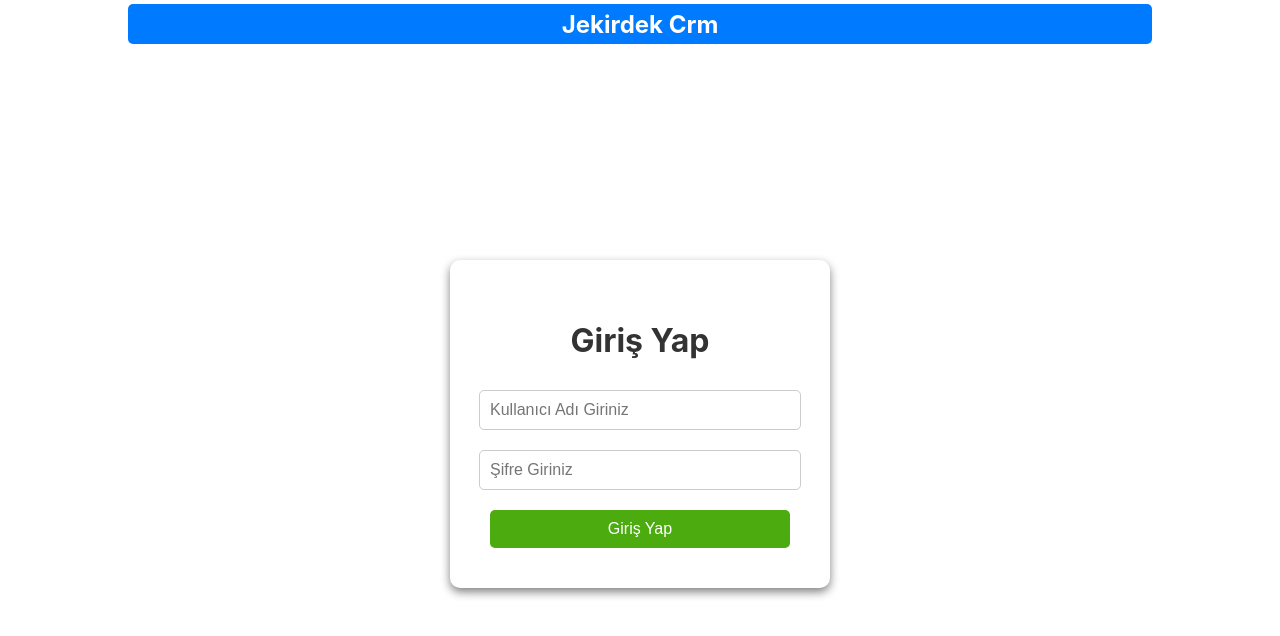
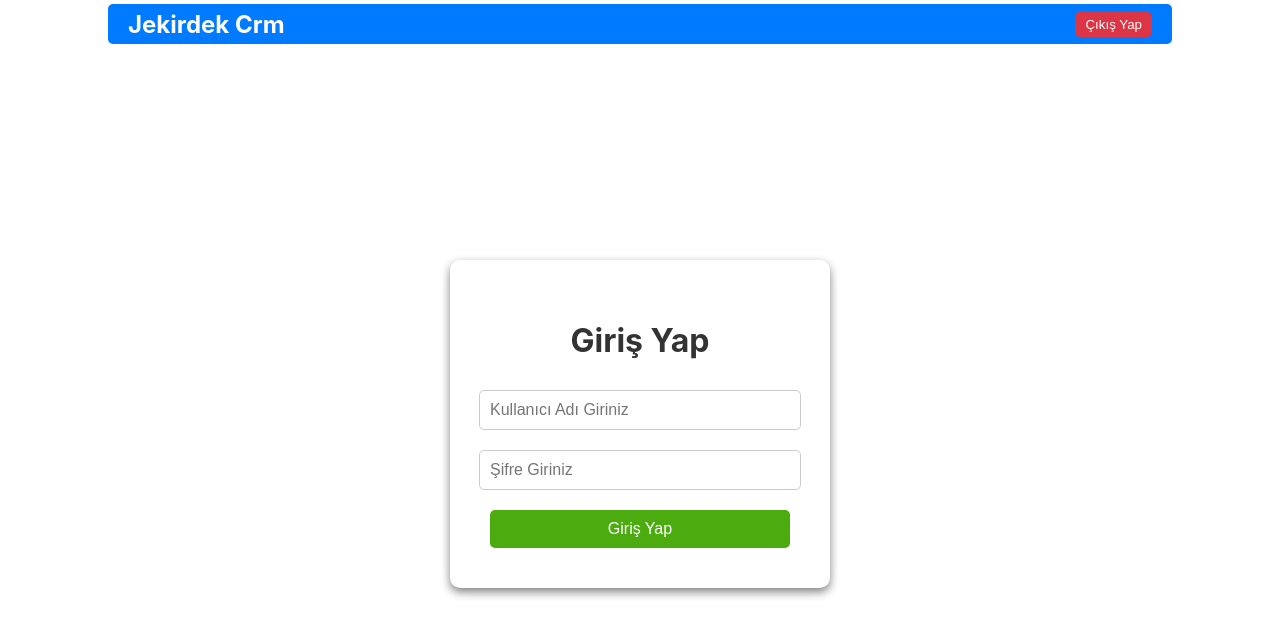
Before and after one commit to kenannaksoyy/JekirdekCrmProject, a React (Create React App) app in the folder jekirdek-crm-ui/: page / in a window 1280 px wide. Shown: the top 636 px of the page. Built offline with nearby package versions, Linux system fonts and the light colour scheme; sample sign-in values are in the browser's storage.

Commit message:
Uida Logout Eklendi

```diff
--- a/jekirdek-crm-ui/src/mainComps/CustomerManagementPage/CustomerManagement.js
+++ b/jekirdek-crm-ui/src/mainComps/CustomerManagementPage/CustomerManagement.js
@@ -161,7 +161,7 @@ export default function CustomerManagement() {
 
     return (
         <div style={custManStyles.container}>
-            <h1 style={custManStyles.header}>Müşteri Yönetimi</h1>
+            <h1 style={custManStyles.header}>{sessionStorage.getItem("userName")} Merhaba Müşteri Yönetimi Tablosu</h1>
             <button
                 style={custManStyles.addButton}
                 onMouseEnter={(e) => e.target.style.backgroundColor = "#0056b3"}
--- a/jekirdek-crm-ui/src/mainSubComps/Header.js
+++ b/jekirdek-crm-ui/src/mainSubComps/Header.js
@@ -1,7 +1,9 @@
 import React from 'react';
+import { useNavigate } from 'react-router-dom';
+import { removeSession } from '../tools/general/sessionManagement';
 
-//Renk Hex Kodları
-//https://muratoner.net/online-araclar/html-renk-kodlari-color-codes-and-names Toolu Kullanıldı
+// Renk Hex Kodları
+// https://muratoner.net/online-araclar/html-renk-kodlari-color-codes-and-names Toolu Kullanıldı
 const containerStyle = {
   display: "flex",
   alignItems: "center",
@@ -9,30 +11,51 @@ const containerStyle = {
   width: "100vw",
   height: "6vh"
 };
+
 const headerStyle = {
   display: "flex",
   alignItems: "center",
-  justifyContent: "center",
+  justifyContent: "space-between",
   width: "80vw",
   height: "5vh",
   backgroundColor: "#007bff",
-  borderRadius: "5px"
+  borderRadius: "5px",
+  padding: "0 20px"
 };
 
-const titleSyle = {
+const titleStyle = {
   color: "#ffffff",
   fontSize: "1.5rem"
 };
 
+const logoutButtonStyle = {
+  backgroundColor: "#dc3545",
+  color: "#ffffff",
+  border: "none",
+  borderRadius: "5px",
+  padding: "5px 10px",
+  cursor: "pointer"
+};
+
 export default function Header() {
-  //Web Sayfasının Sabit Header Bileşeni
-  //React Route ile Altındaki Main Bileşenler Değişecek
+  // Oturum Durumunu Kontrol et
+  const isLoggedIn = sessionStorage.getItem("isLogin") === "true";
+  const navigate = useNavigate();
+
+  // Logout işlemi
+  const handleLogout = () => {
+    removeSession();
+    navigate("/");
+  };
+
   return (
-    <div className="headerContiner" style={containerStyle}>
+    <div className="headerContainer" style={containerStyle}>
       <header className="mainHeader" style={headerStyle}>
-        <h1 style={titleSyle} className="mainHeaderTitle">Jekirdek Crm</h1>
+        <h1 style={titleStyle} className="mainHeaderTitle">Jekirdek Crm</h1>
+        {isLoggedIn && (
+          <button style={logoutButtonStyle} onClick={handleLogout}>Çıkış Yap</button>
+        )}
       </header>
     </div>
-
   );
-};
+}
```
